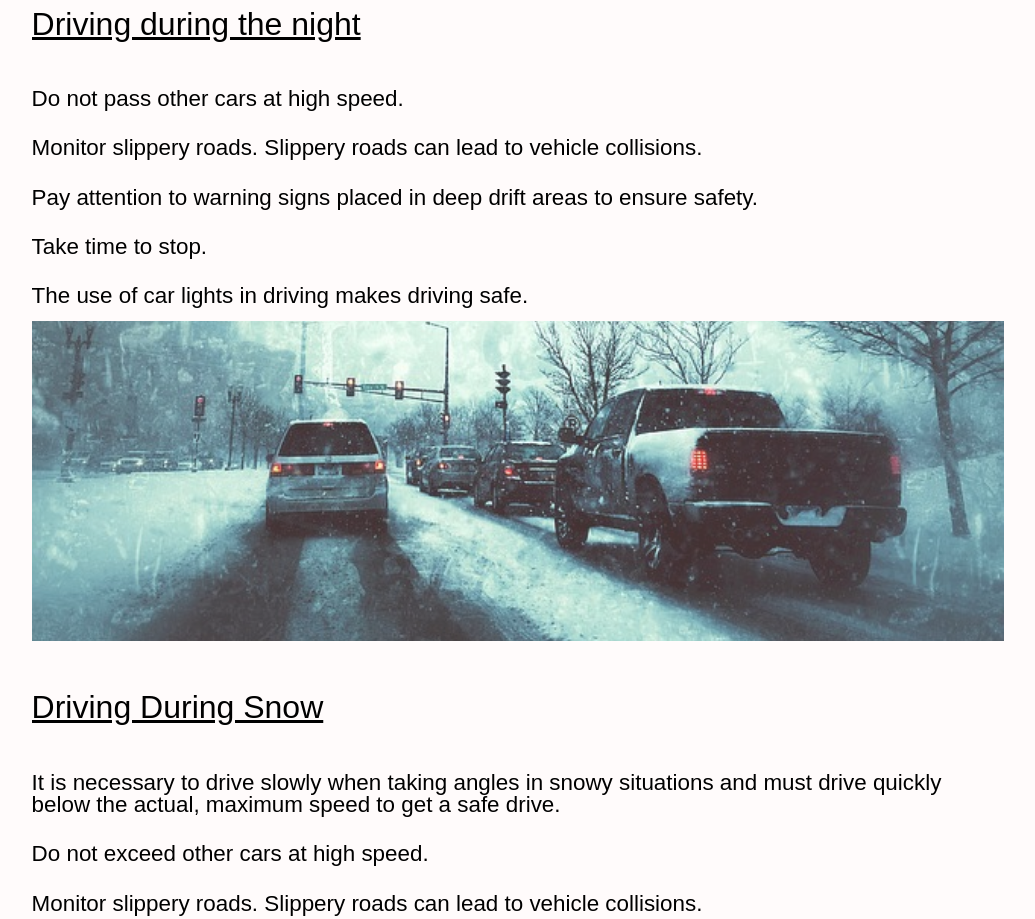
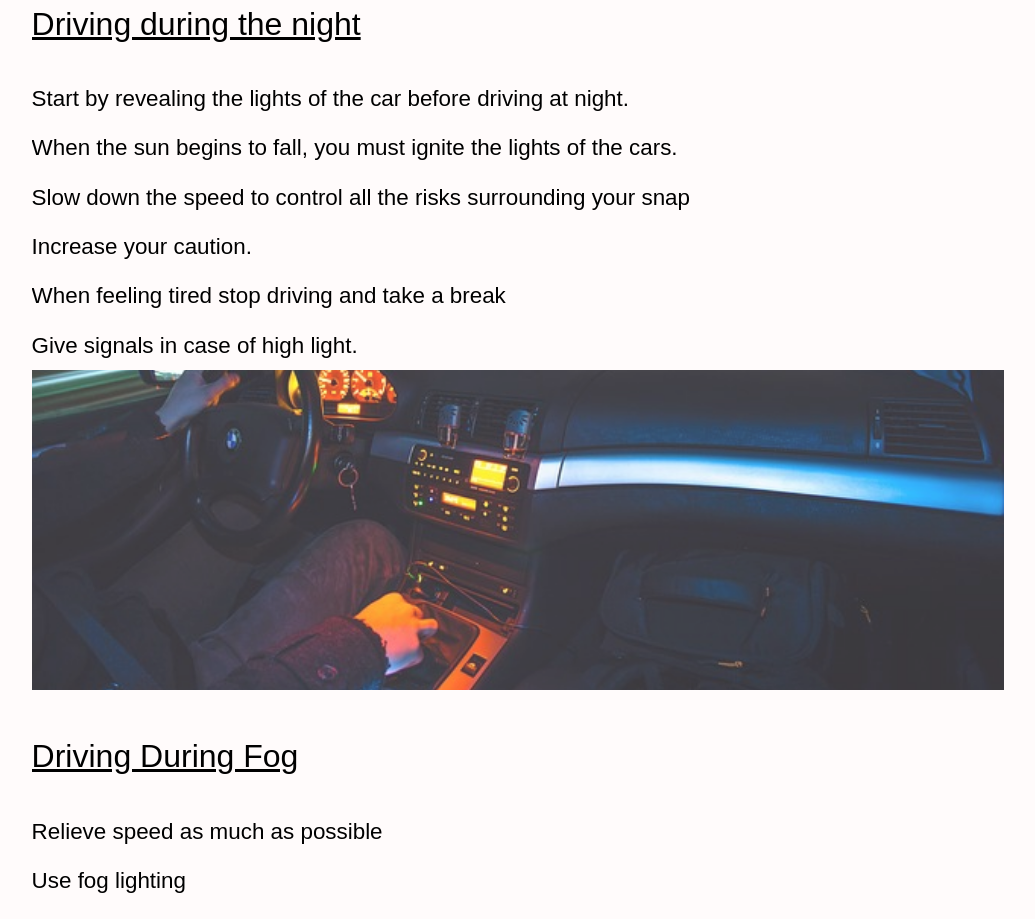
Before and after one commit to ijh5005/starsandstripesdrivingschool, a React (Create React App) app: page /page/service in a window 1280 px wide. Shown: the part 4620-5539 px from the top of the page, without its empty margins (138-1173 px from the left). Built offline with nearby package versions, Linux system fonts and the light colour scheme; the HTML template or start-up script is replaced by a standard one; a web font is replaced by a local one.

Commit message:
updated service page

```diff
--- a/src/components/ServicePage/Details/index.js
+++ b/src/components/ServicePage/Details/index.js
@@ -13,7 +13,7 @@ import "./index.css";
 
 const content = [
   {
-    img: img1,
+    img: img8,
     text: "tips...",
     tipsHeading: "Driving During Snow",
     tips: [
@@ -26,7 +26,7 @@ const content = [
     ]
   },
   {
-    img: img7,
+    img: img1,
     text: "tips...",
     tipsHeading: "Driving during the rain",
     tips: [
@@ -41,27 +41,29 @@ const content = [
     ]
   },
   {
-    img: img8,
+    img: img7,
     text: "tips...",
     tipsHeading: "Driving during the night",
     tips: [
-      "Do not pass other cars at high speed.",
-      "Monitor slippery roads. Slippery roads can lead to vehicle collisions.",
-      "Pay attention to warning signs placed in deep drift areas to ensure safety.",
-      "Take time to stop.",
-      "The use of car lights in driving makes driving safe."
+      "Start by revealing the lights of the car before driving at night.",
+      "When the sun begins to fall, you must ignite the lights of the cars.",
+      "Slow down the speed to control all the risks surrounding your snap",
+      "Increase your caution.",
+      "When feeling tired stop driving and take a break",
+      "Give signals in case of high light."
     ]
   },
   {
     img: img9,
     text: "tips...",
-    tipsHeading: "Driving During Snow",
+    tipsHeading: "Driving During Fog",
     tips: [
-      "It is necessary to drive slowly when taking angles in snowy situations and must drive quickly below the actual, maximum speed to get a safe drive.",
-      "Do not exceed other cars at high speed.",
-      "Monitor slippery roads. Slippery roads can lead to vehicle collisions.",
-      "Take time to stop.",
-      "The use of car lights in driving makes driving safe."
+      "Relieve speed as much as possible",
+      "Use fog lighting",
+      "Open the window a bit so you can hear anyone warning you.",
+      "Turn on car heating.",
+      "Avoid changing paths",
+      "Drive in slow paths."
     ]
   }
 ]
```
